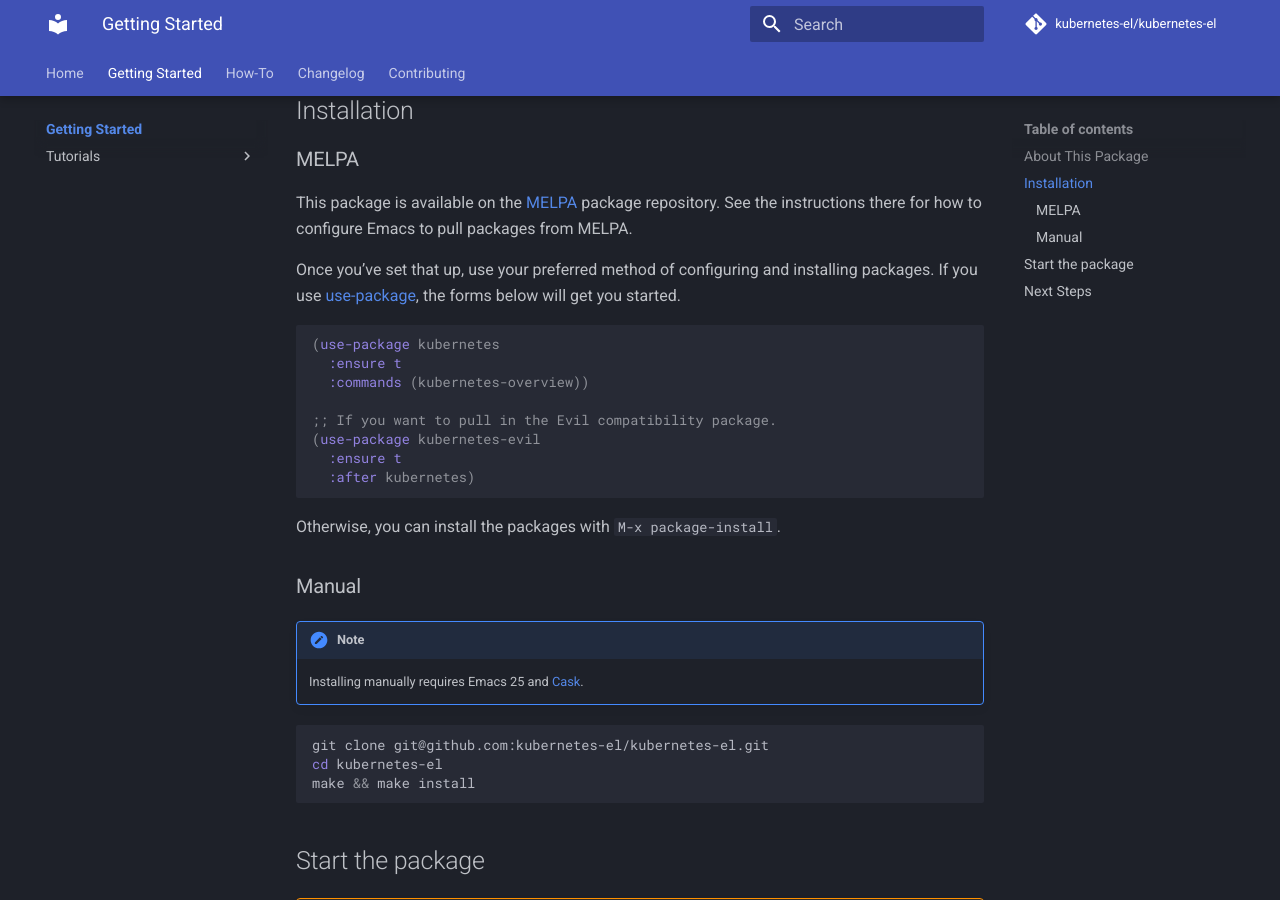
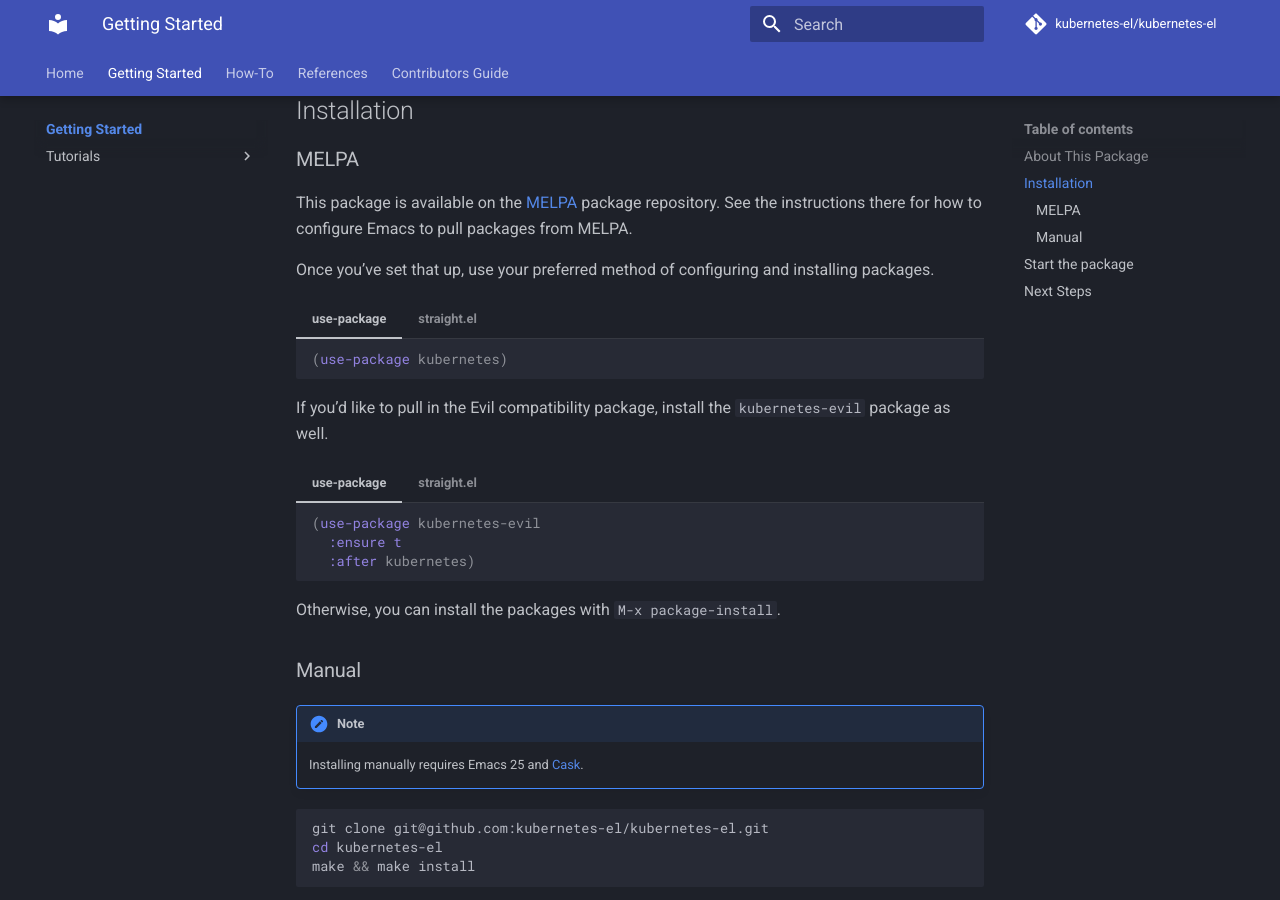
Before and after one commit to kubernetes-el/kubernetes-el, an MkDocs documentation site: the page built from docs/getting-started/index.md, in a window 1280 px wide and 900 px high, scrolled down 742 px. Built offline with MkDocs 1.6.1 and Material for MkDocs 9.7.7, drawn with Linux system fonts in a browser that asks for light colours; emoji names are drawn with the system emoji font; comment, search, counter and statistics services are not loaded.

Commit message:
Docs: Refine and reorganize (#281)
This PR makes the following documentation refinements:
- Move version compatibility information to a new References section;
- Take advantage of richer formatting for installation instructions;
- Call out the documentation's adherance to the [Diataxis] framework.

[Diataxis]: https://diataxis.fr/

````diff
--- a/docs/getting-started/index.md
+++ b/docs/getting-started/index.md
@@ -35,18 +35,51 @@
 instructions there for how to configure Emacs to pull packages from MELPA.
 
 Once you've set that up, use your preferred method of configuring and installing
-packages. If you use [use-package][], the forms below will get you started.
+packages.
 
-```elisp
-(use-package kubernetes
-  :ensure t
-  :commands (kubernetes-overview))
+=== "use-package"
 
-;; If you want to pull in the Evil compatibility package.
-(use-package kubernetes-evil
-  :ensure t
-  :after kubernetes)
-```
+    ```emacs-lisp
+    (use-package kubernetes)
+    ```
+
+=== "straight.el"
+
+    ```emacs-lisp
+    (straight-use-package 'kubernetes)
+    ```
+
+    Or, if you use `straight.el` with `use-package`:
+
+    ```emacs-lisp
+    (use-package kubernetes
+      :straight t)
+    ```
+
+If you'd like to pull in the Evil compatibility package, install the `kubernetes-evil` package as well.
+
+=== "use-package"
+
+    ```elisp
+    (use-package kubernetes-evil
+      :ensure t
+      :after kubernetes)
+    ```
+
+=== "straight.el"
+
+    ```emacs-lisp
+    (straight-use-package 'kubernetes)
+    (straight-use-package 'kubernetes-evil)
+    ```
+
+    Or, if you use `straight.el` with `use-package`:
+
+    ```emacs-lisp
+    (use-package kubernetes-evil
+      :straight t
+      :after kubernetes)
+    ```
 
 Otherwise, you can install the packages with `M-x package-install`.
 
--- a/mkdocs.yaml
+++ b/mkdocs.yaml
@@ -12,11 +12,15 @@
   - Getting Started:
       - getting-started/index.md
       - Tutorials:
-        - getting-started/tutorials/index.md
-        - Feature Overview: getting-started/tutorials/0-feature-overview.md
+          - getting-started/tutorials/index.md
+          - Feature Overview: getting-started/tutorials/0-feature-overview.md
   - How-To: how-to.md
-  - Changelog: CHANGELOG.md
-  - Contributing: contributing.md
+  - References:
+      - references/index.md
+      - Changelog: CHANGELOG.md
+      - Compatibility: references/compatibility.md
+  - Contributors Guide:
+      - contributing/index.md
 
 theme:
   name: material
@@ -31,6 +35,7 @@
 markdown_extensions:
   - abbr
   - admonition
+  - attr_list
   - pymdownx.details
   - pymdownx.snippets
   - pymdownx.superfences
````
Also changed, not shown: docs/CHANGELOG.md (+0 -4 lines), docs/contributing/index.md (renamed from docs/contributing.md, +1 -1 lines), docs/index.md (+31 -44 lines), docs/references/compatibility.md (added, +39 -0 lines), docs/references/index.md (added, +4 -0 lines).
